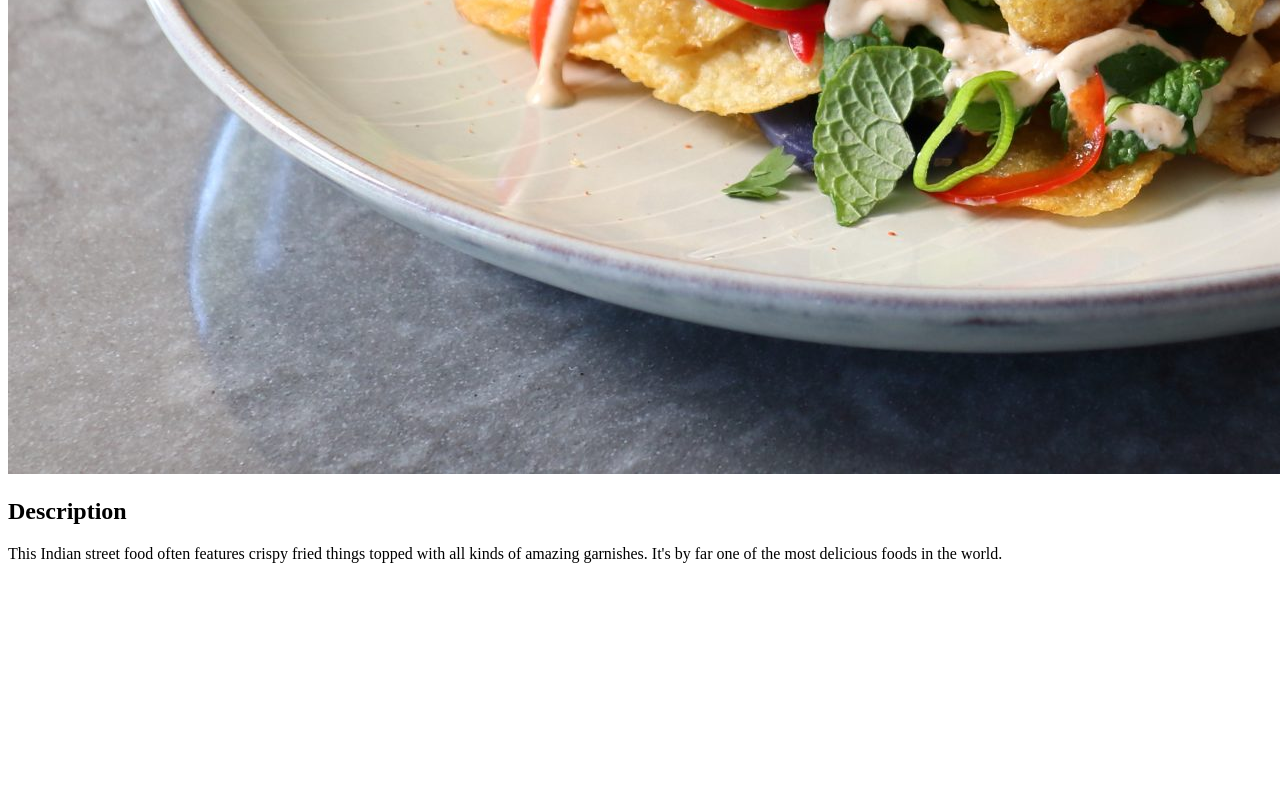
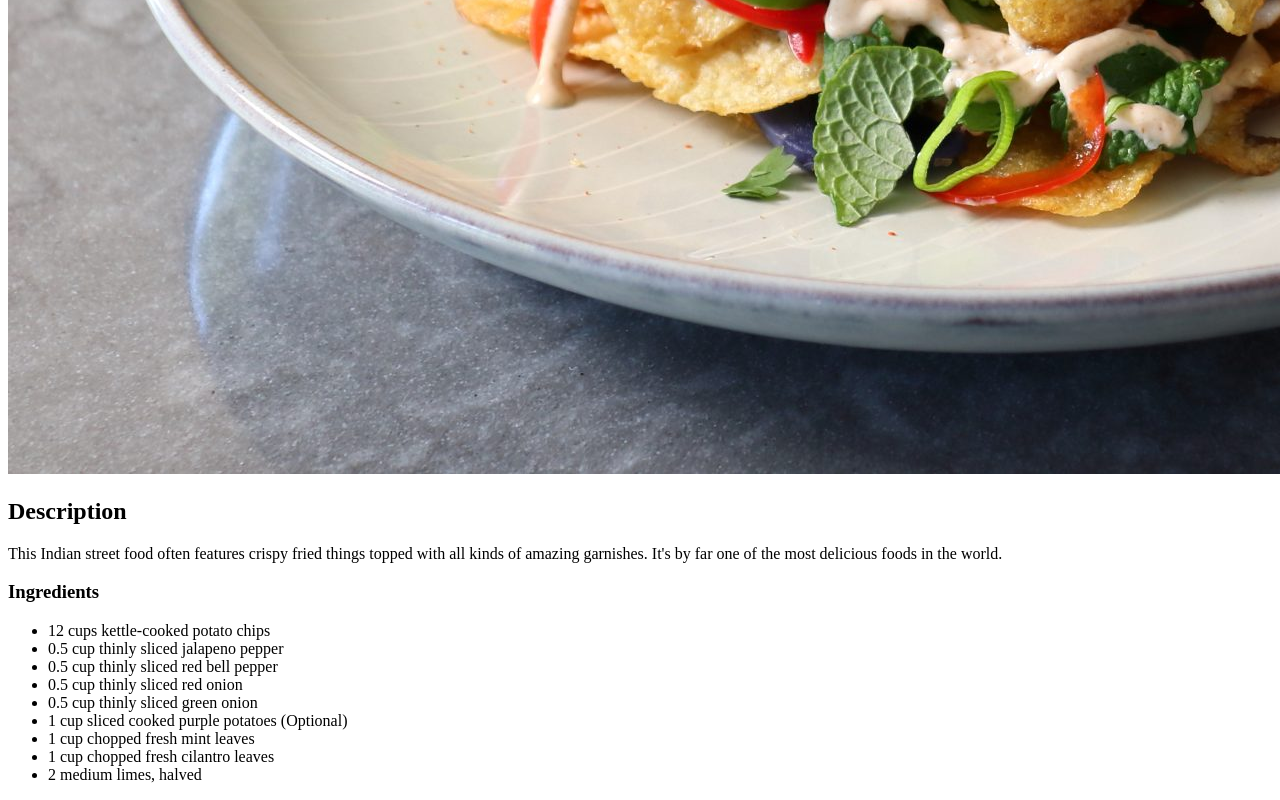
Before and after one commit to BMCARDONA/odin-recipes, a plain HTML site: page recipes/indian_potato_chip_salad.html in a window 1280 px wide. Shown: the part 939-1739 px from the top of the page. Before the commit the page ends 1518 px from the top, so only its background shows below. Drawn offline with Linux system fonts and the light colour scheme.

Commit message:
Add h3 heading and unordered ingredient list

```diff
--- a/recipes/indian_potato_chip_salad.html
+++ b/recipes/indian_potato_chip_salad.html
@@ -11,5 +11,17 @@
   <img src="salad.jpg" alt="A picture of Indian Potato Chip Salad">
   <h2>Description</h2>
   <p>This Indian street food often features crispy fried things topped with all kinds of amazing garnishes. It's by far one of the most delicious foods in the world.</p>
+  <h3>Ingredients</h3>
+  <ul>
+    <li>12 cups kettle-cooked potato chips</li>
+    <li>0.5 cup thinly sliced jalapeno pepper</li>
+    <li>0.5 cup thinly sliced red bell pepper</li>
+    <li>0.5 cup thinly sliced red onion</li>
+    <li>0.5 cup thinly sliced green onion</li>
+    <li>1 cup sliced cooked purple potatoes (Optional)</li>
+    <li>1 cup chopped fresh mint leaves</li>
+    <li>1 cup chopped fresh cilantro leaves</li>
+    <li>2 medium limes, halved</li>
+  </ul>
 </body>
 </html>
```
